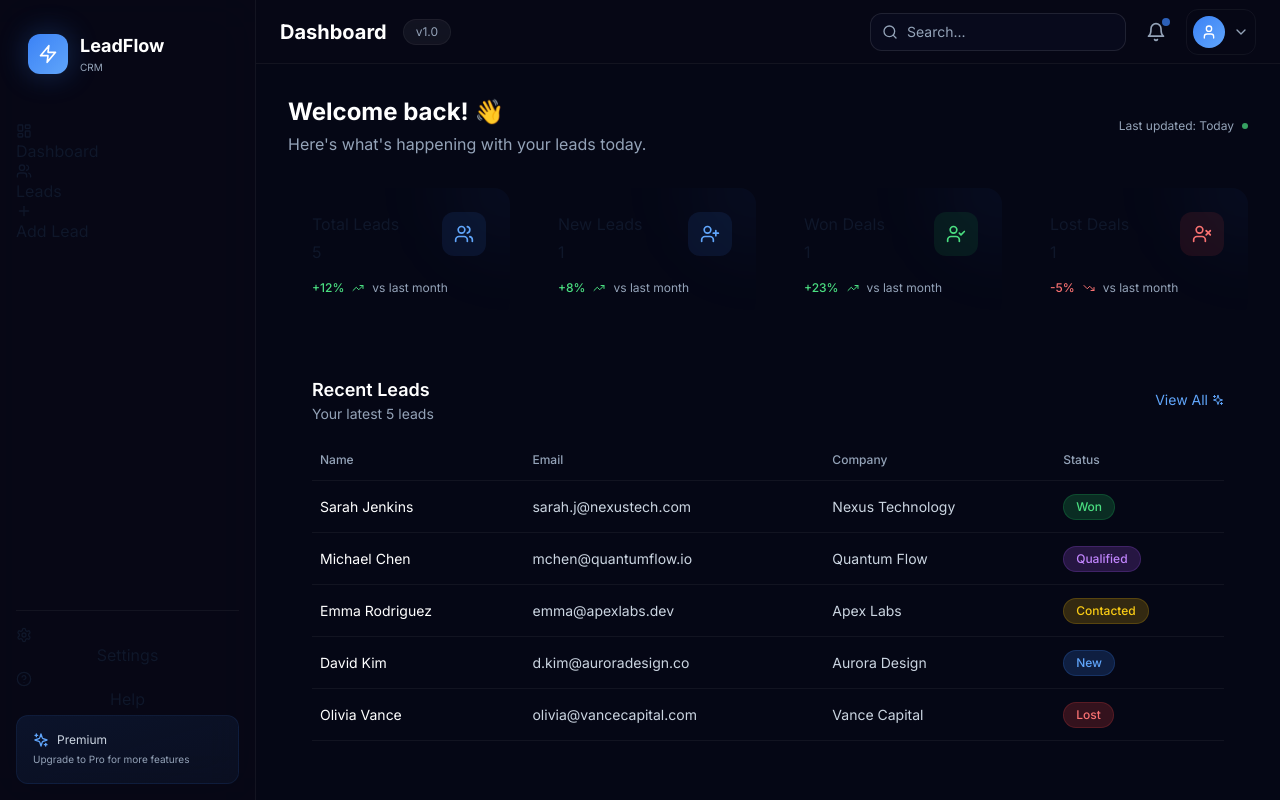
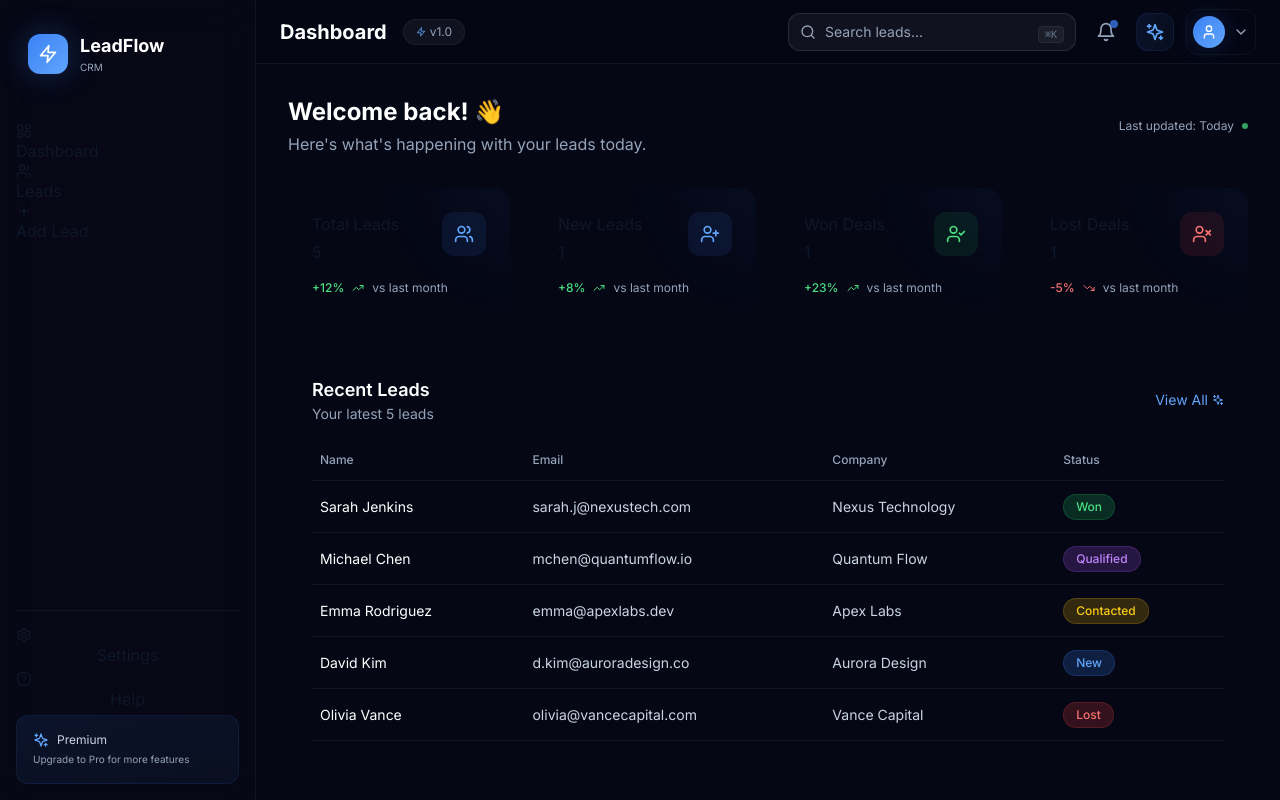
Before and after one commit to ansarisultan/Enterprise-CRM-System, a React (Vite) app in the folder client/: page / in a window 1280 px wide. Built offline with nearby package versions, Linux system fonts and the light colour scheme; no server answers; the HTML template or start-up script is replaced by a standard one.

Commit message:
feat: add premium search focus animations, quick action sparkles, and command-k label in Navbar

```diff
--- a/client/src/components/layout/Navbar.jsx
+++ b/client/src/components/layout/Navbar.jsx
@@ -6,12 +6,15 @@ import {
   Settings,
   ChevronDown,
   Menu,
-  X
+  X,
+  Sparkles,
+  Command,
+  Zap
 } from 'lucide-react';
 import { useLocation } from 'react-router-dom';
 
 export default function Navbar() {
-  const [isSearchOpen, setIsSearchOpen] = useState(false);
+  const [isSearchFocused, setIsSearchFocused] = useState(false);
   const location = useLocation();
 
   const getPageTitle = () => {
@@ -24,39 +27,59 @@ export default function Navbar() {
   };
 
   return (
-    <header className="h-16 border-b border-white/5 bg-dark-800/50 backdrop-blur-xl flex items-center justify-between px-6 sticky top-0 z-30">
+    <header className="h-16 border-b border-white/5 bg-[#050715]/80 backdrop-blur-2xl flex items-center justify-between px-6 sticky top-0 z-30">
       <div className="flex items-center gap-4">
         <h1 className="text-xl font-bold text-white">
           {getPageTitle()}
         </h1>
-        <span className="text-xs text-slate-400 bg-white/5 px-3 py-1 rounded-full border border-white/5">
+        <span className="text-xs text-slate-400 bg-white/5 px-3 py-1 rounded-full border border-white/5 flex items-center gap-1">
+          <Zap className="w-2.5 h-2.5 text-primary-400" />
           v1.0
         </span>
       </div>
 
       <div className="flex items-center gap-3">
         {/* Search */}
-        <div className="relative">
-          <Search className="absolute left-3 top-1/2 -translate-y-1/2 w-4 h-4 text-slate-400" />
+        <div className="relative group">
+          <div className={`absolute left-3 top-1/2 -translate-y-1/2 transition-colors duration-300 ${isSearchFocused ? 'text-primary-400' : 'text-slate-400'}`}>
+            <Search className="w-4 h-4" />
+          </div>
           <input
             type="text"
-            placeholder="Search..."
-            className="w-48 lg:w-64 bg-dark-700/50 border border-white/10 rounded-xl pl-9 pr-4 py-2 text-sm text-white placeholder-slate-400 focus:ring-2 focus:ring-primary-500 focus:border-transparent outline-none transition-all duration-300"
+            placeholder="Search leads..."
+            onFocus={() => setIsSearchFocused(true)}
+            onBlur={() => setIsSearchFocused(false)}
+            className={`w-48 lg:w-72 bg-white/5 border rounded-xl pl-9 pr-12 py-2 text-sm text-white
+                       placeholder-slate-400 outline-none transition-all duration-300
+                       ${isSearchFocused
+                         ? 'border-primary-500/50 shadow-[0_0_30px_rgba(59,130,246,0.05)] bg-white/10'
+                         : 'border-white/10 hover:border-white/20'
+                       }`}
           />
+          <div className="absolute right-3 top-1/2 -translate-y-1/2">
+            <kbd className="text-[10px] text-slate-500 bg-white/5 px-1.5 py-0.5 rounded border border-white/5 font-mono">
+              ⌘K
+            </kbd>
+          </div>
         </div>
 
         {/* Notifications */}
-        <button className="p-2 rounded-xl hover:bg-white/5 transition relative">
-          <Bell className="w-5 h-5 text-slate-400" />
-          <span className="absolute top-1 right-1 w-2 h-2 rounded-full bg-primary-500 animate-pulse" />
+        <button className="p-2 rounded-xl hover:bg-white/5 transition relative group">
+          <Bell className="w-5 h-5 text-slate-400 group-hover:text-white transition" />
+          <span className="absolute top-1.5 right-1.5 w-2 h-2 rounded-full bg-primary-500 animate-pulse" />
+        </button>
+
+        {/* Quick Action */}
+        <button className="p-2 rounded-xl bg-gradient-to-r from-primary-500/10 to-primary-400/5 hover:from-primary-500/20 hover:to-primary-400/10 transition border border-primary-500/10 group">
+          <Sparkles className="w-5 h-5 text-primary-400 group-hover:scale-110 transition" />
         </button>
 
         {/* Profile */}
-        <button className="flex items-center gap-2 p-1.5 rounded-xl hover:bg-white/5 transition border border-white/5">
-          <div className="w-8 h-8 rounded-full bg-gradient-to-br from-primary-500 to-primary-400 flex items-center justify-center">
+        <button className="flex items-center gap-2 p-1.5 rounded-xl hover:bg-white/5 transition border border-white/5 group">
+          <div className="w-8 h-8 rounded-full bg-gradient-to-br from-primary-500 to-primary-400 flex items-center justify-center shadow-[0_0_20px_rgba(59,130,246,0.2)]">
             <User className="w-4 h-4 text-white" />
           </div>
-          <ChevronDown className="w-4 h-4 text-slate-400" />
+          <ChevronDown className="w-4 h-4 text-slate-400 group-hover:text-white transition" />
         </button>
       </div>
     </header>
```
